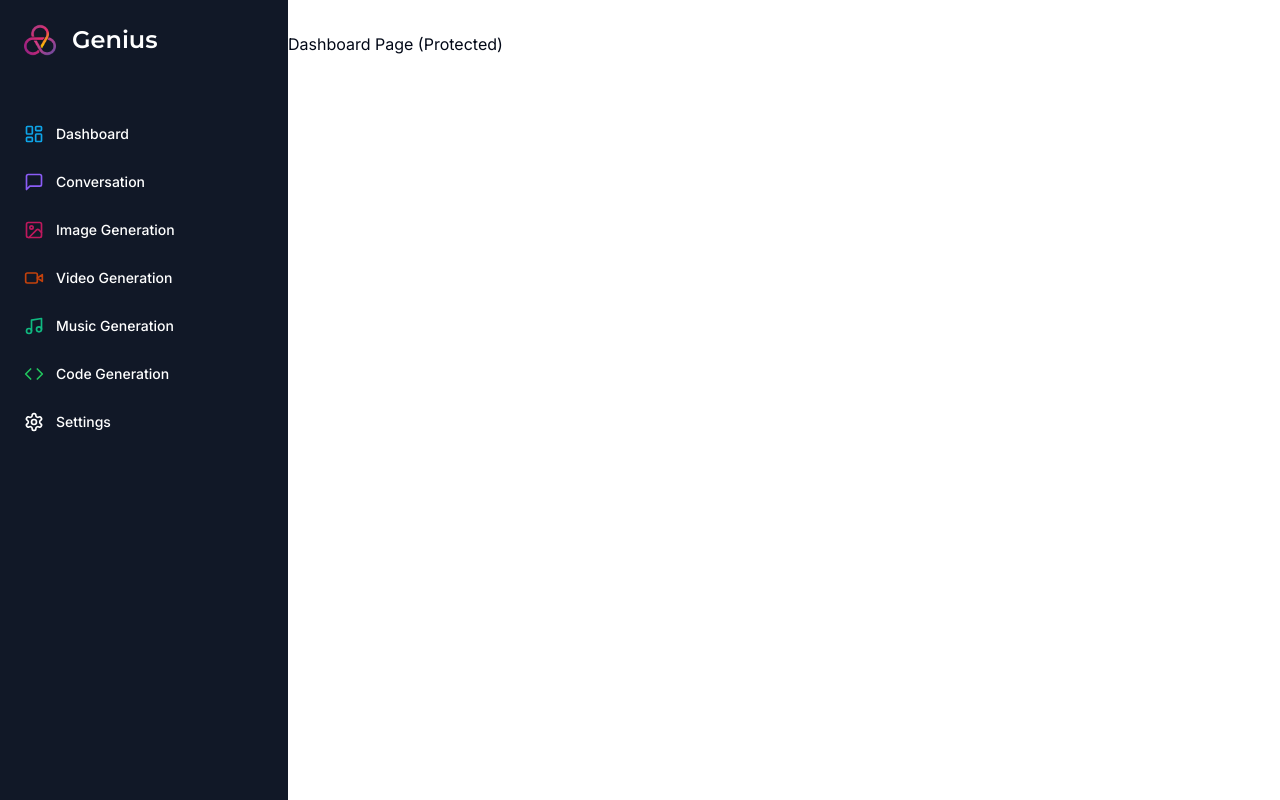
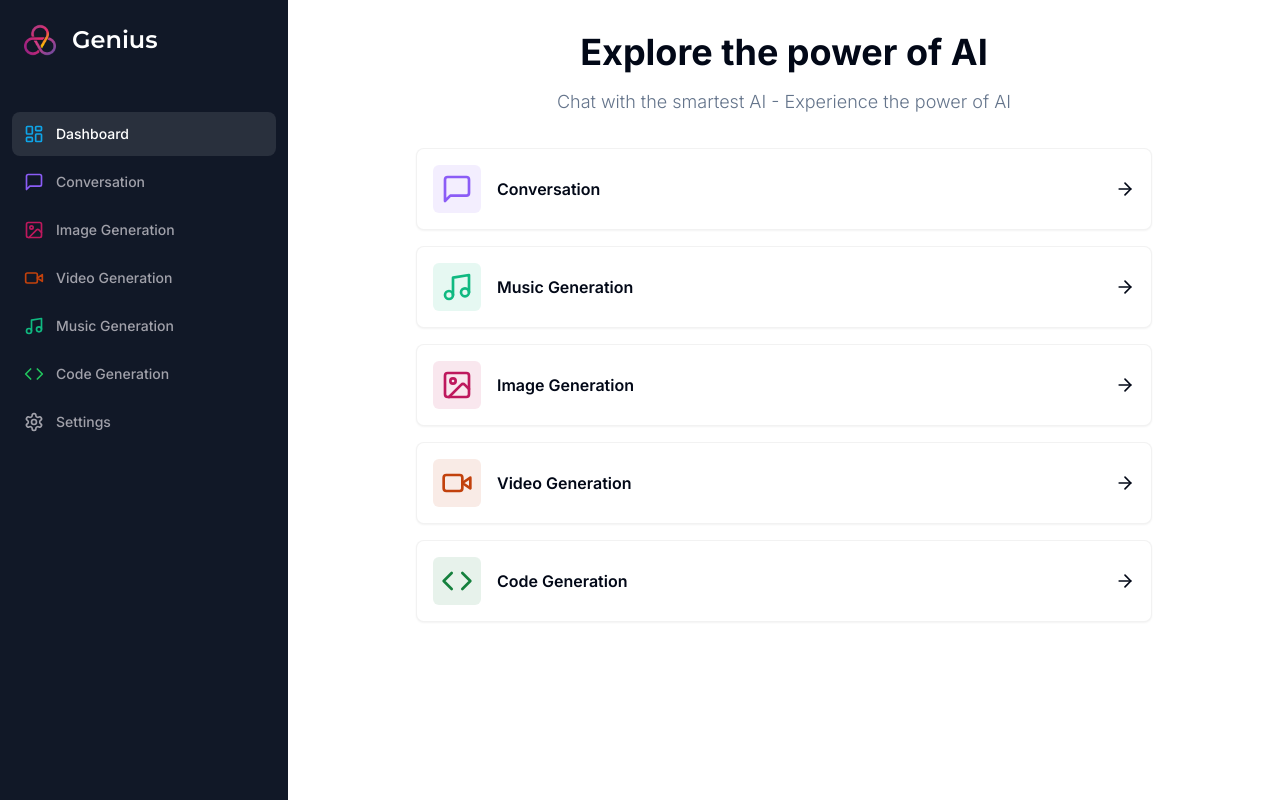
Before and after one commit to rxhxn30/GeniusAI, a Next.js app: page /dashboard in a window 1280 px wide. Built offline with nearby package versions, Linux system fonts and the light colour scheme.

Commit message:
Setting up Dashboard

```diff
--- a/app/(dashboard)/(routes)/dashboard/page.tsx
+++ b/app/(dashboard)/(routes)/dashboard/page.tsx
@@ -1,9 +1,78 @@
+"use client";
 
+import { Card } from "@/components/ui/card";
+import { ArrowRight, Code, ImageIcon, MessageSquare, Music, VideoIcon } from "lucide-react";
+import {cn} from "@/lib/utils"
+import { useRouter } from "next/navigation";
+const tools = [
+    {
+        label: "Conversation",
+        icon: MessageSquare,
+        color: "text-violet-500",
+        bgColor: "bg-violet-500/10",
+        href: "/conversation"
+    },
+    {
+        label: "Music Generation",
+        icon: Music,
+        color: "text-emerald-500",
+        bgColor: "bg-emerald-500/10",
+        href: "/music"
+    },
+    {
+        label: "Image Generation",
+        icon: ImageIcon,
+        color: "text-pink-700",
+        bgColor: "bg-pink-700/10",
+        href: "/image"
+    },
+    {
+        label: "Video Generation",
+        icon: VideoIcon,
+        color: "text-orange-700",
+        bgColor: "bg-orange-700/10",
+        href: "/video"
+    },
+    {
+        label: "Code Generation",
+        icon: Code,
+        color: "text-green-700",
+        bgColor: "bg-green-700/10",
+        href: "/code"
+    }
+]
 
 const DashboardPage = () => {
+    const router = useRouter();
     return(
         <div>
-            <p>Dashboard Page (Protected)</p>
+            <div className="mb-8 space-y-4">
+                <h2 className="rext-2xl md:text-4xl font-bold text-center">
+                    Explore the power of AI
+                </h2>
+                <p className="text-muted-foreground font-light text-sm md:text-lg text-center">
+                    Chat with the smartest AI - Experience the power of AI
+                </p>
+            </div>
+            <div className="px-4 md:px-20 lg:px-32 space-y-4">
+                {tools.map((tool) => (
+                    <Card
+                        onClick={() => router.push(tool.href)}
+                        key={tool.href}
+                        className="p-4 border-black/5 flex items-center justify-between hover:shadow-md transition cursor-pointer"
+                    >
+                        <div className="flex items-center gap-x-4">
+                            <div className={cn("p-2 w-fit rounded-md", tool.bgColor)}>
+                                <tool.icon className={cn("w-8 h-8", tool.color)} />
+                            </div>
+                            <div className="font-semibold">
+                                {tool.label}
+                            </div>
+                        </div>
+                        <ArrowRight className="w-5 h-5" />
+                    </Card>
+                ))}
+            </div>
         </div>
     );
 }
--- a/components/sidebar.tsx
+++ b/components/sidebar.tsx
@@ -79,9 +79,10 @@
                         <Link
                             href={route.href}
                             key={route.href}
-                            className="text-sm group flex p-3 w-full justify-start
-                            font-medium cursor-pointer hover:text-white hover:bg-white/10
-                            rounded-lg transition"
+                            className={cn("text-sm group flex p-3 w-full justify-start font-medium cursor-pointer hover:text-white hover:bg-white/10 rounded-lg transition",
+                            pathname === route.href ? "text-white bg-white/10" : "text-zinc-400"
+                            )}
+
                         >
                             <div className="flex items-center flex-1">
                                 <route.icon className={cn("h-5 w-5 mr-3", route.color)} />
--- /dev/null
+++ b/components/ui/card.tsx
@@ -0,0 +1,79 @@
+import * as React from "react"
+
+import { cn } from "@/lib/utils"
+
+const Card = React.forwardRef<
+  HTMLDivElement,
+  React.HTMLAttributes<HTMLDivElement>
+>(({ className, ...props }, ref) => (
+  <div
+    ref={ref}
+    className={cn(
+      "rounded-lg border bg-card text-card-foreground shadow-sm",
+      className
+    )}
+    {...props}
+  />
+))
+Card.displayName = "Card"
+
+const CardHeader = React.forwardRef<
+  HTMLDivElement,
+  React.HTMLAttributes<HTMLDivElement>
+>(({ className, ...props }, ref) => (
+  <div
+    ref={ref}
+    className={cn("flex flex-col space-y-1.5 p-6", className)}
+    {...props}
+  />
+))
+CardHeader.displayName = "CardHeader"
+
+const CardTitle = React.forwardRef<
+  HTMLParagraphElement,
+  React.HTMLAttributes<HTMLHeadingElement>
+>(({ className, ...props }, ref) => (
+  <h3
+    ref={ref}
+    className={cn(
+      "text-2xl font-semibold leading-none tracking-tight",
+      className
+    )}
+    {...props}
+  />
+))
+CardTitle.displayName = "CardTitle"
+
+const CardDescription = React.forwardRef<
+  HTMLParagraphElement,
+  React.HTMLAttributes<HTMLParagraphElement>
+>(({ className, ...props }, ref) => (
+  <p
+    ref={ref}
+    className={cn("text-sm text-muted-foreground", className)}
+    {...props}
+  />
+))
+CardDescription.displayName = "CardDescription"
+
+const CardContent = React.forwardRef<
+  HTMLDivElement,
+  React.HTMLAttributes<HTMLDivElement>
+>(({ className, ...props }, ref) => (
+  <div ref={ref} className={cn("p-6 pt-0", className)} {...props} />
+))
+CardContent.displayName = "CardContent"
+
+const CardFooter = React.forwardRef<
+  HTMLDivElement,
+  React.HTMLAttributes<HTMLDivElement>
+>(({ className, ...props }, ref) => (
+  <div
+    ref={ref}
+    className={cn("flex items-center p-6 pt-0", className)}
+    {...props}
+  />
+))
+CardFooter.displayName = "CardFooter"
+
+export { Card, CardHeader, CardFooter, CardTitle, CardDescription, CardContent }
```
